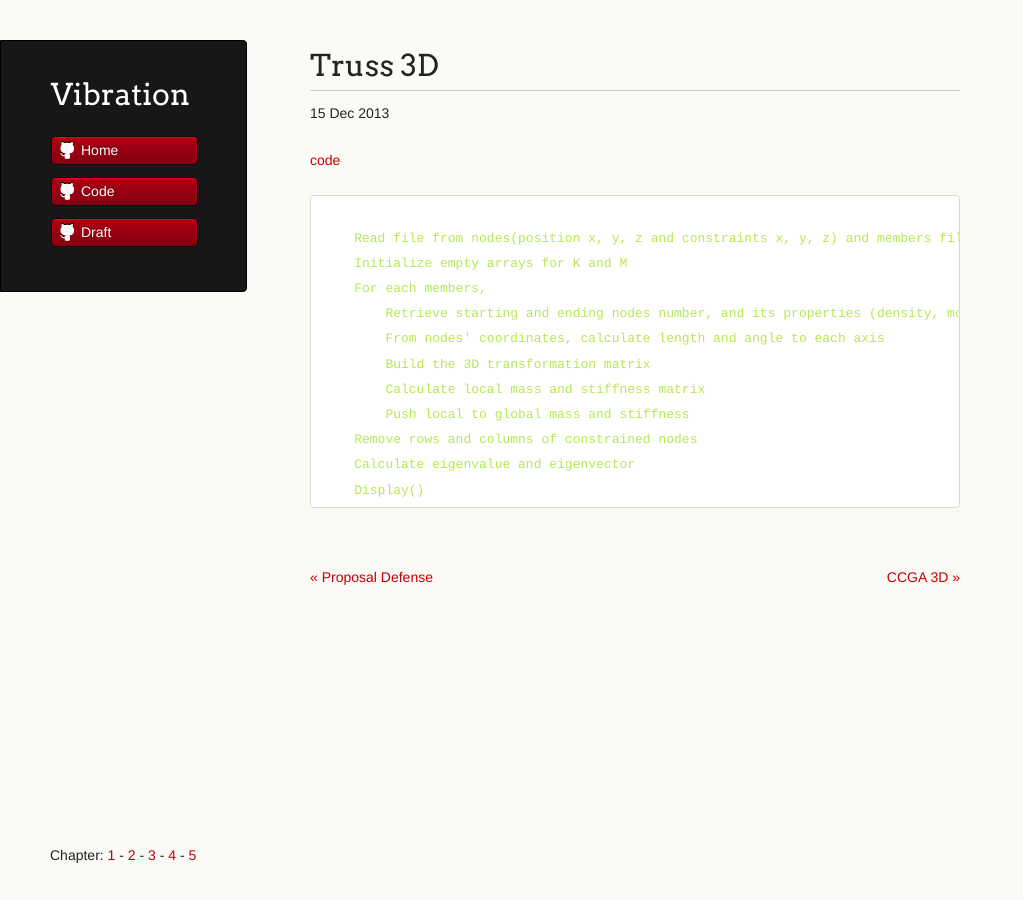
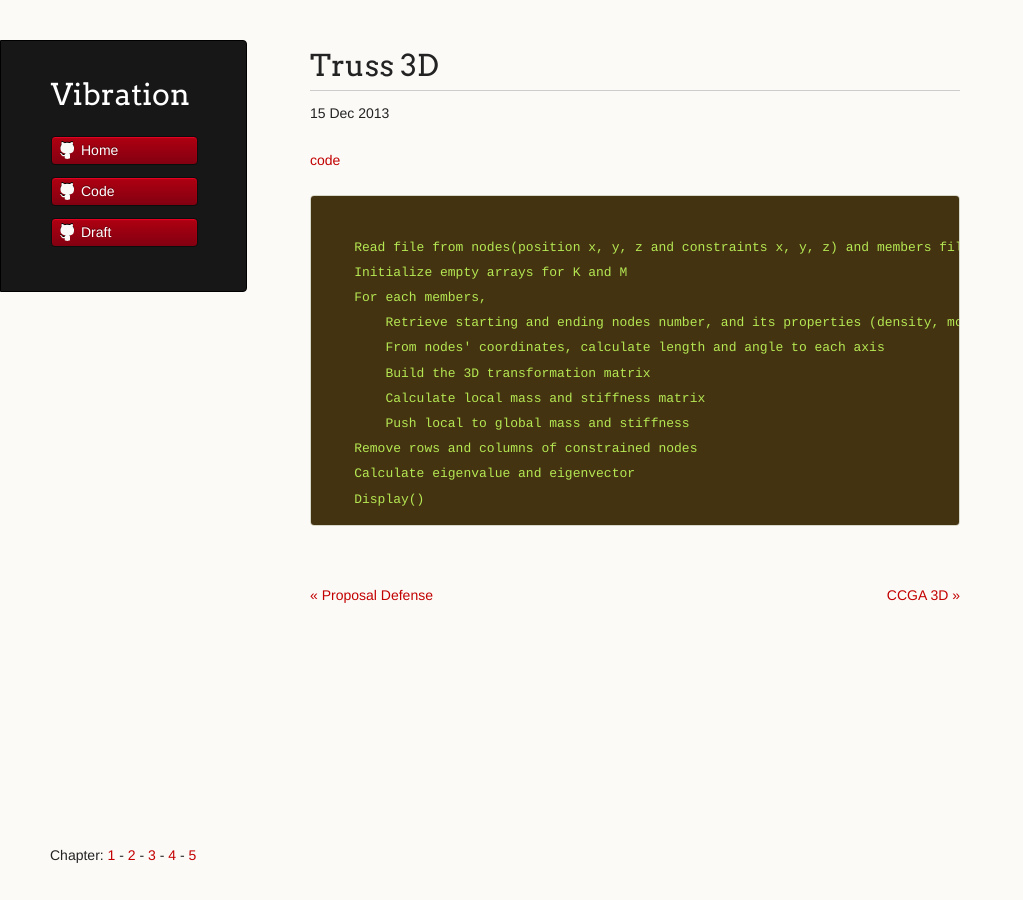
Before and after one commit to vireax/vibration, a Jekyll site: the page built from _posts/2013-12-15-truss-3d.md, in a window 1280 px wide. Shown: the whole page, without its empty margins (0-1023 px from the left). Built offline with Jekyll 4.4.1, drawn with Linux system fonts in a browser that asks for light colours.

Commit message:
Update styles.css

```diff
--- a/stylesheets/styles.css
+++ b/stylesheets/styles.css
@@ -164,16 +164,17 @@ code, pre {
 	/*
 	font-family: Monaco, "Bitstream Vera Sans Mono", "Lucida Console", Terminal, monospace;
   color:#000;
-  font-size:14px;*/
+  font-size:14px;
+  background:#fff;*/
 
   font-family:courier, monospace;
   font-size:small;
-  background:#fff;
+  background:#431;
   color: rgb(181, 232, 83);
 }
 
 pre {
-	padding: 4px 12px;
+	padding: 1em 12px;
   /* background: #FDFEFB; */
   border-radius:4px;
   border:1px solid #D7D8C8;
```
